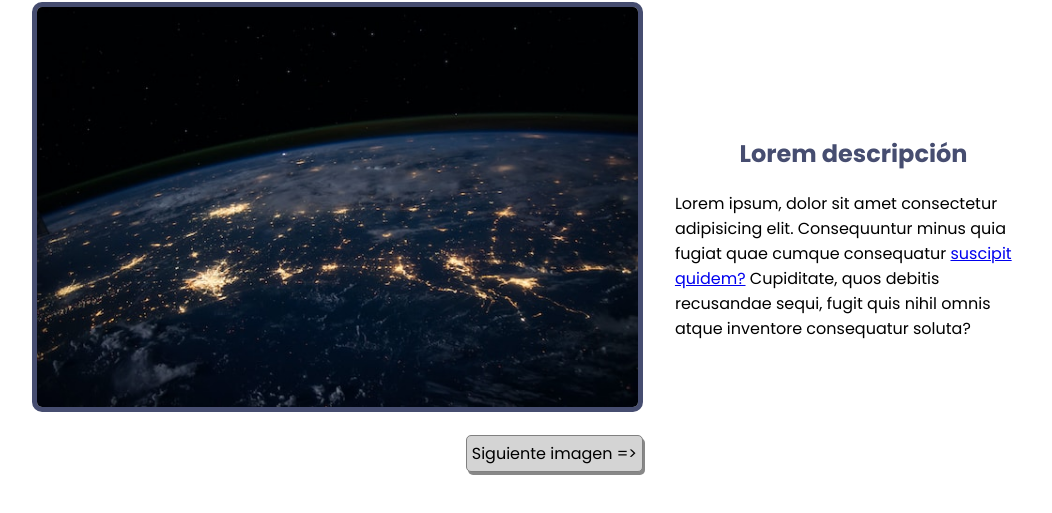
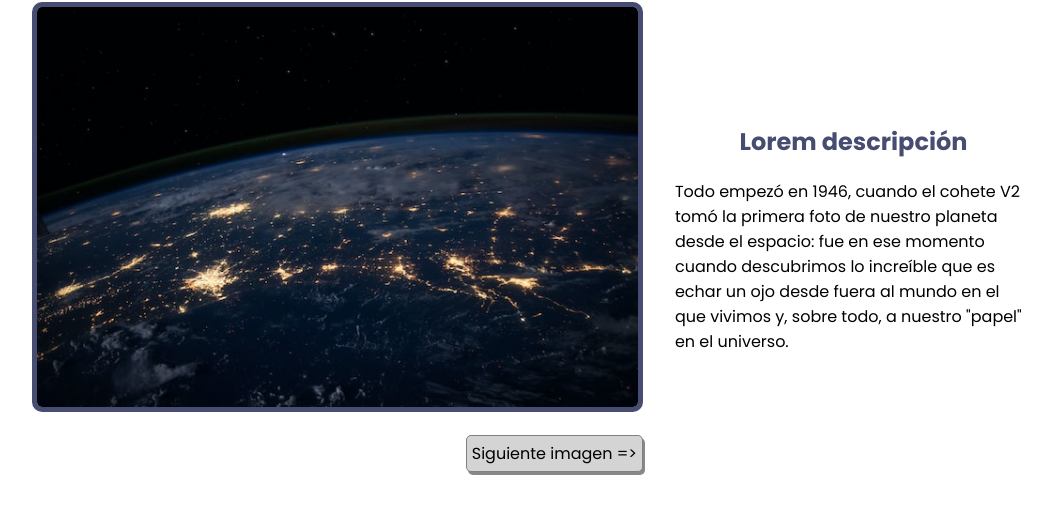
Before and after one commit to gonzabb14/sitio-web-a-mejorar, a plain HTML site: page index.html in a window 1280 px wide. Shown: the part 89-602 px from the top of the page, without its empty margins (108-1160 px from the left). Drawn offline with Linux system fonts and the light colour scheme.

Commit message:
Update index.html

```diff
--- a/index.html
+++ b/index.html
@@ -27,11 +27,7 @@
         <div>
           <h2>Lorem descripción</h2>
           <p>
-            Lorem ipsum, dolor sit amet consectetur adipisicing elit.
-            Consequuntur minus quia fugiat quae cumque consequatur
-            <a href="page2.html">suscipit quidem?</a> Cupiditate, quos debitis
-            recusandae sequi, fugit quis nihil omnis atque inventore consequatur
-            soluta?
+            Todo empezó en 1946, cuando el cohete V2 tomó la primera foto de nuestro planeta desde el espacio: fue en ese momento cuando descubrimos lo increíble que es echar un ojo desde fuera al mundo en el que vivimos y, sobre todo, a nuestro "papel" en el universo.
           </p>
         </div>
       </div>
```
